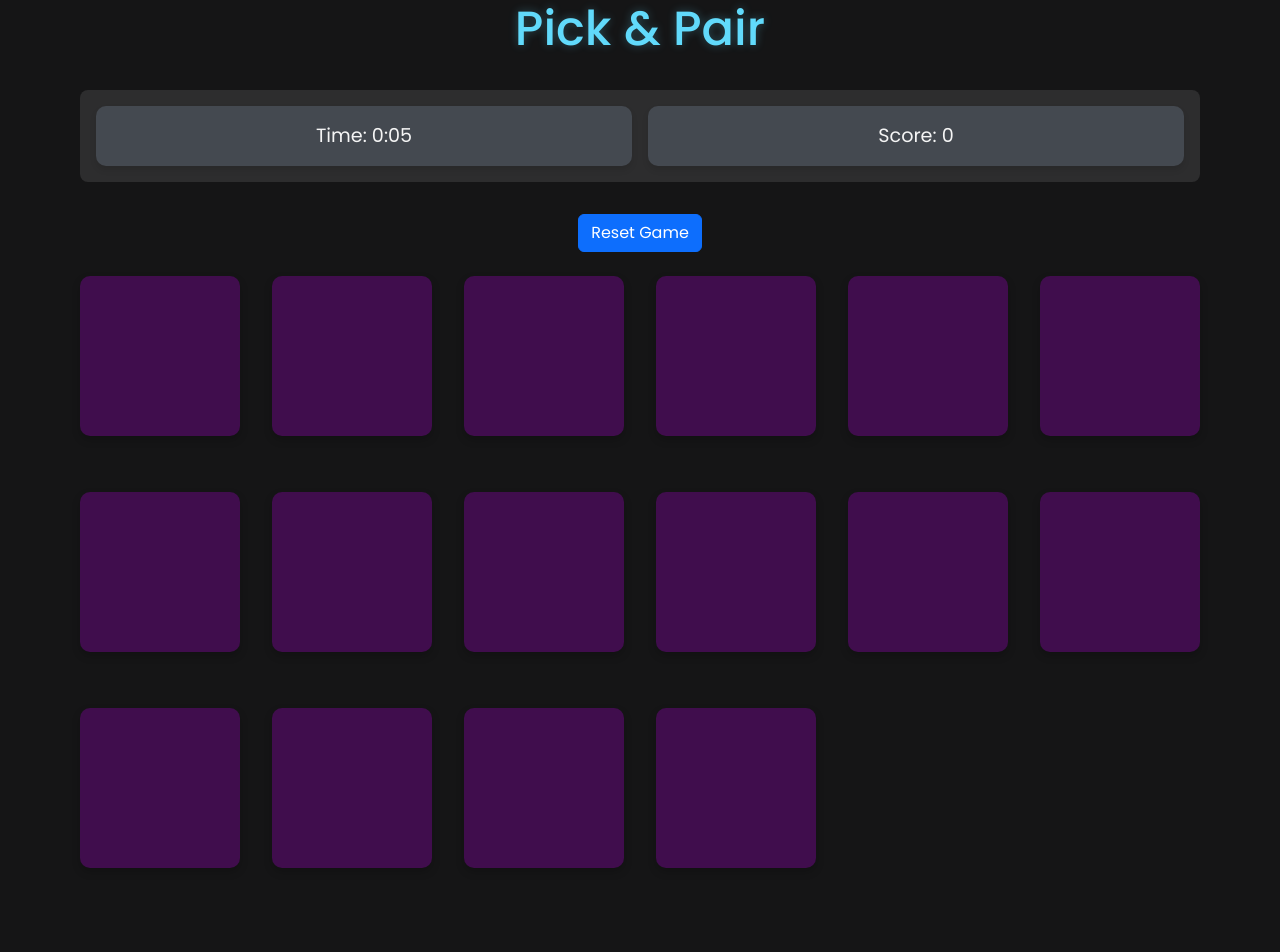
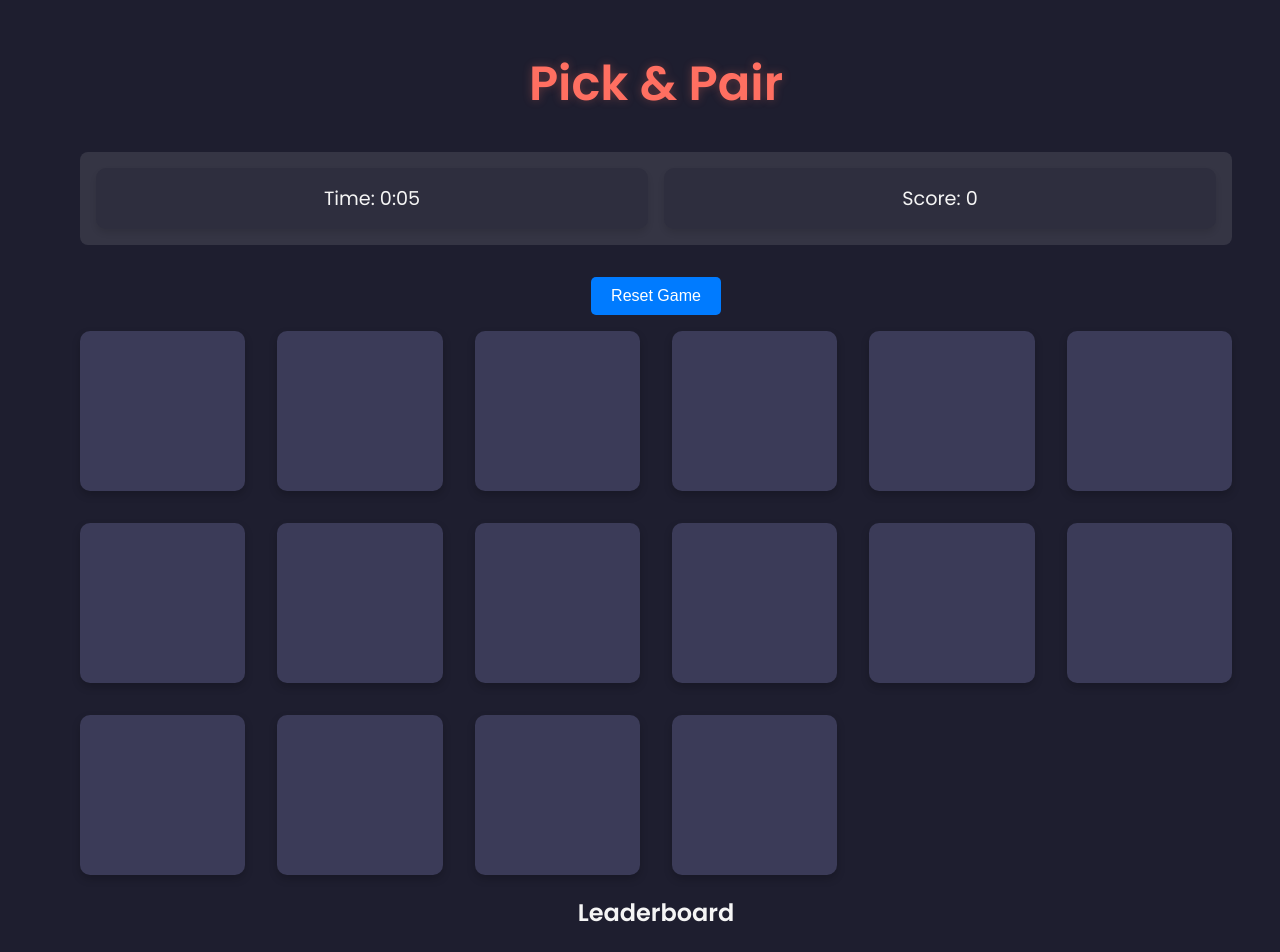
Before and after one commit to j0hanz/pick-and-pair, a React (Create React App) app: page / in a window 1280 px wide. Shown: the top 952 px of the page. Before the commit the page ends 892 px from the top, so only its background shows below. Built offline with nearby package versions, Linux system fonts and the light colour scheme.

Commit message:
feat: add leaderboard and score tracking functionality

```diff
--- a/src/App.js
+++ b/src/App.js
@@ -1,15 +1,26 @@
-import 'bootstrap/dist/css/bootstrap.min.css';
+import React, { useState } from 'react';
 import styles from './App.module.css';
 import Cards from './components/Cards';
+import Leaderboard from './components/Leaderboard';
 
 function App() {
+  const [scores, setScores] = useState([
+    { name: 'Alice', points: 8 },
+    { name: 'Bob', points: 7 },
+  ]);
+
+  const saveScore = (playerName, points) => {
+    setScores((prevScores) => [...prevScores, { name: playerName, points }]);
+  };
+
   return (
     <div className={styles.App}>
       <header className={styles.AppHeader}>
         <h1 className={styles.gameTitle}>Pick & Pair</h1>
         <div className={styles.container}>
-          <Cards />
+          <Cards onGameEnd={(points) => saveScore('Player', points)} />
         </div>
+        <Leaderboard scores={scores} />
       </header>
     </div>
   );
--- a/src/App.module.css
+++ b/src/App.module.css
@@ -6,8 +6,8 @@ body {
   margin: 0;
   padding: 0;
   font-family: 'Poppins', sans-serif;
-  background-color: #151516;
-  color: #61dafb;
+  background-color: #1e1e2f;
+  color: #f5f5f5;
   display: flex;
   flex-direction: column;
   justify-content: center;
@@ -19,6 +19,7 @@ body {
   width: 100%;
   max-width: 1200px;
   margin: 0 auto;
+  padding: 1rem;
 }
 
 .AppHeader {
@@ -26,15 +27,15 @@ body {
 }
 
 .gameTitle {
-  color: #61dafb;
+  color: #ff6f61;
   font-size: 3rem;
   margin-bottom: 2rem;
-  text-shadow: 0 0 10px rgba(97, 218, 251, 0.3);
+  text-shadow: 0 0 10px rgba(255, 111, 97, 0.3);
 }
 
 h1 {
   text-align: center;
-  color: #61dafb;
+  color: #ff6f61;
   font-size: 2rem;
   margin-bottom: 1rem;
 }
@@ -67,18 +68,10 @@ h1 {
 .stats div {
   padding: 1rem;
   border-radius: 10px;
-  background-color: #444950;
+  background-color: #2e2e3e;
   color: #f5f5f5;
   text-align: center;
   box-shadow: 0 4px 6px rgba(0, 0, 0, 0.1);
-}
-
-/* Buttons */
-.button-group {
-  display: flex;
-  justify-content: center;
-  margin-bottom: 1rem;
-  width: 100%;
 }
 
 button {
@@ -89,39 +82,21 @@ button {
   font-weight: 500;
   cursor: pointer;
   color: #fff;
+  transition: background-color 0.3s ease;
 }
 
-button.btn-primary {
-  background-color: #61dafb;
+.btnPrimary {
+  background-color: #007bff;
+  color: white;
+  border: none;
+  padding: 10px 20px;
+  border-radius: 5px;
+  cursor: pointer;
+  margin-bottom: 1rem;
 }
 
-button.btn-primary:hover {
-  background-color: #52b8d9;
-}
-
-button.btn-secondary {
-  background-color: #444950;
-}
-
-button.btn-secondary:hover {
-  background-color: #373c43;
-}
-
-.button {
-  background: #61dafb;
-  color: #1a1a1a;
-  padding: 0.75rem 1.5rem;
-  border: none;
-  border-radius: 4px;
-  margin-bottom: 2rem;
-  font-weight: 600;
-  cursor: pointer;
-  transition: all 0.3s ease;
-}
-
-.button:hover {
-  background: #4fa8c7;
-  transform: translateY(-2px);
+.btnPrimary:hover {
+  background-color: #0056b3;
 }
 
 /* Card grid */
@@ -134,9 +109,8 @@ button.btn-secondary:hover {
 
 /* Card */
 .card {
-  background-color: #400d4d;
+  background-color: #3b3b58;
   border-radius: 10px;
-  width: 100%;
   position: relative;
   perspective: 1000px;
   cursor: pointer;
@@ -182,6 +156,7 @@ button.btn-secondary:hover {
   animation: shake 0.5s;
 }
 
+/* Feedback */
 .feedback {
   position: fixed;
   top: 20%;
@@ -207,13 +182,14 @@ button.btn-secondary:hover {
 }
 
 .feedback.right {
-  background-color: #28a745; /* Green for correct */
+  background-color: #28a745;
 }
 
 .feedback.wrong {
-  background-color: #dc3545; /* Red for incorrect */
+  background-color: #dc3545;
 }
 
+/* Animations */
 @keyframes fadeInOut {
   0%,
   100% {
@@ -226,7 +202,6 @@ button.btn-secondary:hover {
   }
 }
 
-/* Animations */
 @keyframes shake {
   0%,
   100% {
@@ -243,6 +218,7 @@ button.btn-secondary:hover {
   }
 }
 
+/* Responsive Design */
 @media (max-width: 1024px) {
   .row {
     grid-template-columns: repeat(4, 1fr);
--- a/src/components/Cards.js
+++ b/src/components/Cards.js
@@ -14,6 +14,7 @@ import styles from '../App.module.css';
 import Timer from './Timer';
 import Score from './Score';
 import { shuffleCards } from '../utils/shuffleCards';
+import { useSound } from '../hooks/useSound';
 
 const initialCards = [
   { id: 0, name: 'Bryan Cranston', img: img01 },
@@ -43,6 +44,9 @@ export default function Cards() {
   const [resetTrigger, setResetTrigger] = useState(false);
   const [, startTransition] = useTransition();
 
+  const playCorrectSound = useSound();
+  const playWrongSound = useSound();
+
   const resetGame = useCallback(() => {
     startTransition(() => {
       setCards(
@@ -56,12 +60,18 @@ export default function Cards() {
     });
   }, []);
 
-  const updateFeedback = useCallback((status) => {
-    if (status === 'right') {
-      setMatchedPairs((prev) => prev + 1);
-    }
-    setFeedback(status);
-  }, []);
+  const updateFeedback = useCallback(
+    (status) => {
+      if (status === 'right') {
+        playCorrectSound();
+        setMatchedPairs((prev) => prev + 1);
+      } else if (status === 'wrong') {
+        playWrongSound();
+      }
+      setFeedback(status);
+    },
+    [playCorrectSound, playWrongSound]
+  );
 
   const handleCardSelection = useCallback(
     (index) => {
@@ -89,7 +99,7 @@ export default function Cards() {
       </div>
       <RightOrWrong status={feedback} />
       <div className={styles.buttonGroup}>
-        <button onClick={resetGame} className="btn btn-primary mb-4">
+        <button onClick={resetGame} className={styles.btnPrimary}>
           Reset Game
         </button>
       </div>
--- /dev/null
+++ b/src/components/Leaderboard.js
@@ -0,0 +1,16 @@
+import React from 'react';
+
+export default function Leaderboard({ scores }) {
+  return (
+    <div>
+      <h2>Leaderboard</h2>
+      <ul>
+        {scores.map((score, index) => (
+          <li key={index}>
+            {score.name}: {score.points} points
+          </li>
+        ))}
+      </ul>
+    </div>
+  );
+}
--- a/src/components/RightOrWrong.js
+++ b/src/components/RightOrWrong.js
@@ -6,10 +6,12 @@ function RightOrWrong({
   status,
   rightMessage = 'Correct!',
   wrongMessage = 'Try Again!',
+  translations = { correct: 'Correct!', wrong: 'Try Again!' },
 }) {
   if (!status) return null;
 
-  const message = status === 'right' ? rightMessage : wrongMessage;
+  const message =
+    status === 'right' ? translations.correct : translations.wrong;
   const className = `${styles.feedback} ${styles.visible} ${
     status === 'right' ? styles.right : styles.wrong
   }`;
@@ -25,6 +27,10 @@ RightOrWrong.propTypes = {
   status: PropTypes.oneOf(['right', 'wrong', null]),
   rightMessage: PropTypes.string,
   wrongMessage: PropTypes.string,
+  translations: PropTypes.shape({
+    correct: PropTypes.string,
+    wrong: PropTypes.string,
+  }),
 };
 
 RightOrWrong.displayName = 'RightOrWrong';
--- a/src/components/Timer.js
+++ b/src/components/Timer.js
@@ -1,17 +1,21 @@
 import React, { useState, useEffect } from 'react';
 import { formatTime } from '../utils/formatTime';
 
-export default function Timer({ resetTrigger, isGameComplete }) {
+export default function Timer({
+  resetTrigger,
+  isGameComplete,
+  timeLimit = 120,
+}) {
   const [time, setTime] = useState(0);
 
   useEffect(() => {
-    if (isGameComplete) return;
+    if (isGameComplete || time >= timeLimit) return;
     const interval = setInterval(
       () => setTime((prevTime) => prevTime + 1),
       1000
     );
     return () => clearInterval(interval);
-  }, [isGameComplete]);
+  }, [isGameComplete, time, timeLimit]);
 
   useEffect(() => {
     if (resetTrigger) {
--- /dev/null
+++ b/src/hooks/useSound.js
@@ -0,0 +1,15 @@
+import { useEffect } from 'react';
+
+export const useSound = (url) => {
+  useEffect(() => {
+    const audio = new Audio(url);
+    return () => audio.pause();
+  }, [url]);
+
+  const play = () => {
+    const audio = new Audio(url);
+    audio.play();
+  };
+
+  return play;
+};
--- /dev/null
+++ b/src/utils/gameConfig.js
@@ -0,0 +1,5 @@
+export const GAME_SETTINGS = {
+  EASY: { pairs: 4, timeLimit: 60 },
+  MEDIUM: { pairs: 8, timeLimit: 120 },
+  HARD: { pairs: 12, timeLimit: 180 },
+};
```
Also changed, not shown: src/services/api.js (added, +12 -0 lines).
